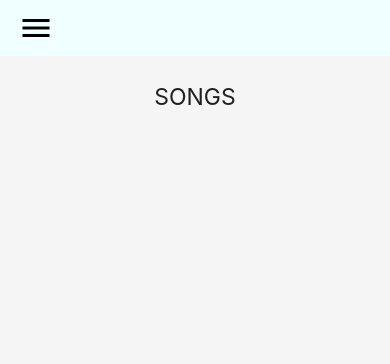
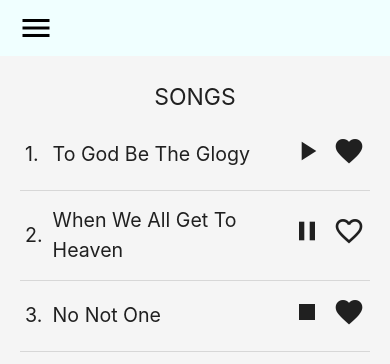
Before and after one commit to ejaygbay/praise-hymn, a website: page www/index.html in a window 390 px wide. Drawn offline with nearby package versions, Linux system fonts and the light colour scheme; some packages are replaced by stand-ins of ours.

Commit message:
Played first song.

```diff
--- a/www/css/index.css
+++ b/www/css/index.css
@@ -75,6 +75,8 @@ body {
 
 .songs {
     background: whitesmoke;
+    padding-right: 20px;
+    padding-left: 20px;
 }
 
 .favorites {
@@ -92,3 +94,11 @@ body {
 h5 {
     text-align: center;
 }
+
+tbody {
+    font-size: 1.4em;
+}
+
+td .action-icons {
+    font-size: 32px;
+}
--- a/www/index.html
+++ b/www/index.html
@@ -82,6 +82,40 @@
         <main id="main-content">
             <section class="section songs show">
                 <h5>SONGS</h5>
+                <table class="highlight">
+                    <tbody>
+                        <tr>
+                            <td>1.</td>
+                            <td>To God Be The Glogy</td>
+                            <td>
+                                <span id="play" class="material-icons action-icons">play_arrow</span>
+                            </td>
+                            <td>
+                                <span class="material-icons action-icons">favorite</span>
+                            </td>
+                        </tr>
+                        <tr>
+                            <td>2.</td>
+                            <td>When We All Get To Heaven</td>
+                            <td>
+                                <span class="material-icons action-icons">pause</span>
+                            </td>
+                            <td>
+                                <span class="material-icons action-icons">favorite_border</span>
+                            </td>
+                        </tr>
+                        <tr>
+                            <td>3.</td>
+                            <td>No Not One</td>
+                            <td>
+                                <span class="material-icons action-icons">stop</span>
+                            </td>
+                            <td>
+                                <span class="material-icons action-icons">favorite</span>
+                            </td>
+                        </tr>
+                    </tbody>
+                </table>
             </section>
             <section class="section favorites">
                 <h5>FAVORITES</h5>
@@ -94,6 +128,8 @@
             </section>
         </main>
 
+        <audio id="to-god-be-the-glory" src="./music/ToGodBetheGlory.mp3"></audio>
+
     </div>
     <script src="cordova.js"></script>
     <script src="js/materialize.min.js"></script>
--- a/www/js/index.js
+++ b/www/js/index.js
@@ -32,6 +32,10 @@ document.addEventListener('DOMContentLoaded', function() {
     var elems = document.querySelectorAll('.sidenav');
     var instances = M.Sidenav.init(elems, "edge");
 });
+
+document.querySelector("#play").addEventListener("click", e => {
+    document.querySelector("#to-god-be-the-glory").play();
+})
 
 // Or with jQuery
 
```
Also changed, not shown: 2 other files.
